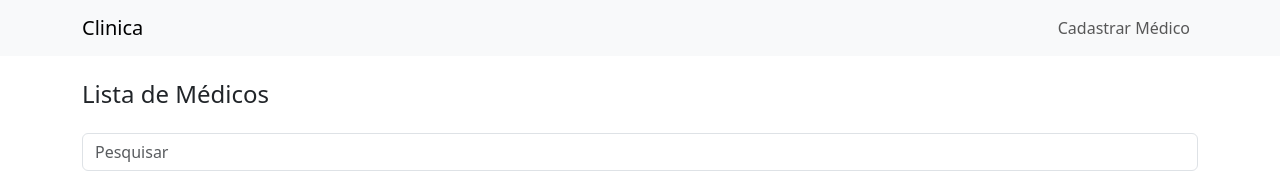
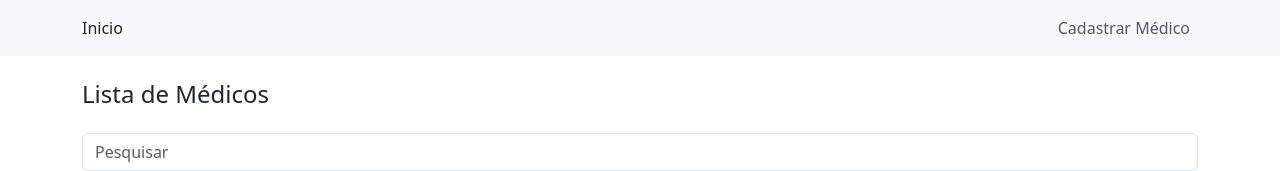
Before and after one commit to TaiOli/CrudSpring, a Vue app in the folder frontend/: page /medicos in a window 1280 px wide. Shown: the top 171 px of the page. Built offline with nearby package versions, Linux system fonts and the light colour scheme; no server answers.

Commit message:
Direcionamento no navbar menu da lista de médicos para o home

```diff
--- a/frontend/src/views/Medicos.vue
+++ b/frontend/src/views/Medicos.vue
@@ -2,7 +2,7 @@
   <div>
     <nav class="navbar navbar-expand-lg navbar-light bg-light">
       <div class="container">
-        <a class="navbar-brand" href="#">Clinica</a>
+        <router-link to="/" class="nav-link">Inicio</router-link>
         <button
           class="navbar-toggler"
           type="button"
@@ -56,7 +56,7 @@
           </div>
 
           <div v-if="medicoExpandido === medico.id" class="mt-2 text-end">
-            <button @click="editarMedico(medico)" class="btn btn-sm btn-outline-primary">
+            <button @click="editarMedico(medico)" class="btn btn-sm btn-outline-primary mx-2">
               Editar
             </button>
              <button @click="excluirMedico(medico.id)" class="btn btn-sm btn-outline-danger">
```
